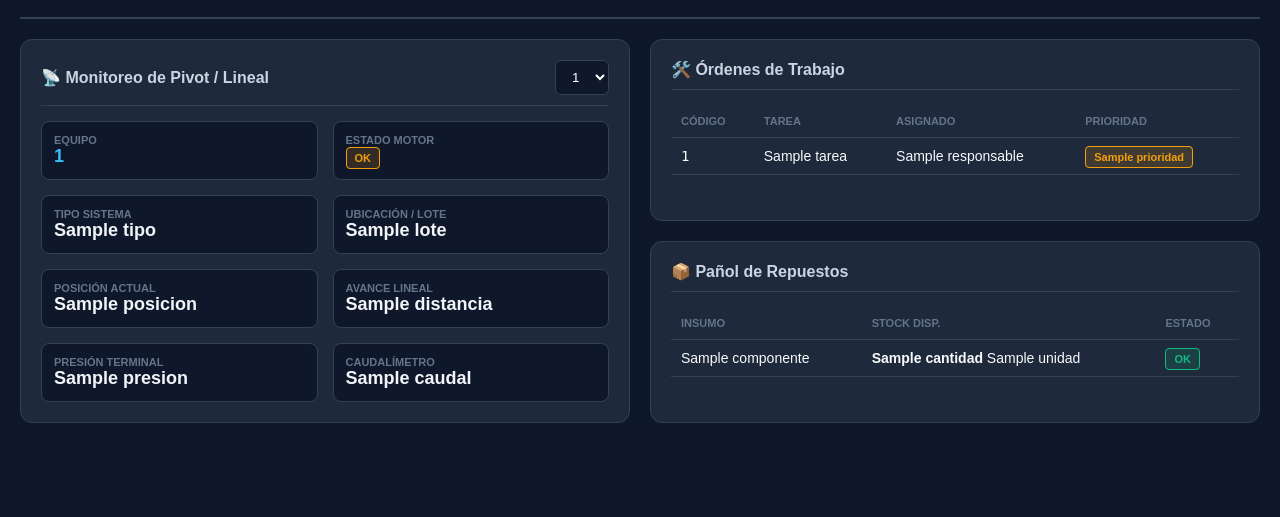
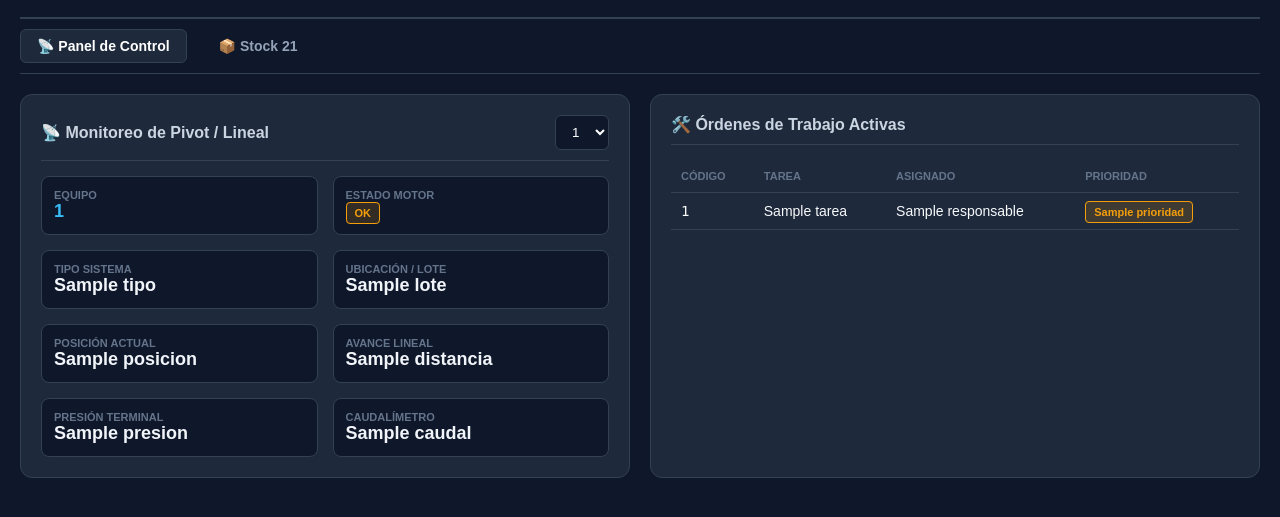
Before and after one commit to Agro-Cloud-Riego/Agro-Cloud-Riego, a Flask app: template templates/dashboard.html in a window 1280 px wide. Shown: the part 67-584 px from the top of the page. Run offline with Flask 3, Linux system fonts and the light colour scheme; the template is opened without the code that fills it: most values are stand-ins (such as "Sample title", 1, 10 or a date in 2020).

Commit message:
dashboard.html

```diff
--- a/templates/dashboard.html
+++ b/templates/dashboard.html
@@ -7,9 +7,16 @@
     <style>
         :root { --bg-principal: #0f172a; --bg-tarjeta: #1e293b; --borde: #334155; --texto-ok: #38bdf8; --verde: #10b981; --alerta: #ef4444; }
         body { font-family: sans-serif; background-color: var(--bg-principal); color: #f8fafc; margin: 0; padding: 20px; }
-        header { display: flex; justify-content: space-between; align-items: center; border-bottom: 2px solid var(--borde); padding-bottom: 15px; margin-bottom: 20px; }
+        header { display: flex; justify-content: space-between; align-items: center; border-bottom: 2px solid var(--borde); padding-bottom: 15px; margin-bottom: 10px; }
         h1 { margin: 0; font-size: 26px; color: #fff; font-weight: 800; }
         .logo-meta { font-size: 12px; color: #94a3b8; text-transform: uppercase; letter-spacing: 1.5px; }
+
+        /* Barra de Navegación Nueva */
+        nav { display: flex; gap: 15px; margin-bottom: 20px; padding-bottom: 10px; border-bottom: 1px solid var(--borde); }
+        .nav-link { color: #94a3b8; text-decoration: none; font-size: 14px; font-weight: bold; padding: 8px 16px; border-radius: 6px; border: 1px solid transparent; }
+        .nav-link:hover { color: #fff; background-color: var(--bg-tarjeta); }
+        .nav-link.active { color: #fff; background-color: var(--bg-tarjeta); border-color: var(--borde); }
+
         .dashboard-layout { display: grid; grid-template-columns: 1fr 1fr; gap: 20px; }
         .panel { background-color: var(--bg-tarjeta); border: 1px solid var(--borde); padding: 20px; border-radius: 12px; }
         .panel-titulo { font-size: 16px; font-weight: bold; border-bottom: 1px solid var(--borde); padding-bottom: 10px; margin-bottom: 15px; color: #cbd5e1; display: flex; justify-content: space-between; align-items: center; }
@@ -41,6 +48,11 @@
             <a href="/logout" class="btn-logout">Cerrar Sesión</a>
         </div>
     </header>
+
+    <nav>
+        <a href="/" class="nav-link active">📡 Panel de Control</a>
+        <a href="/stock" class="nav-link">📦 Stock 21</a>
+    </nav>
 
     <div class="dashboard-layout">
         <div class="panel">
@@ -93,9 +105,8 @@
             </div>
         </div>
 
-        <div class="dashboard-layout" style="grid-template-columns: 1fr; gap: 20px;">
         <div class="panel">
-                <div class="panel-titulo">🛠️ Órdenes de Trabajo</div>
+            <div class="panel-titulo">🛠️ Órdenes de Trabajo Activas</div>
             <table>
                 <thead>
                     <tr><th>Código</th><th>Tarea</th><th>Asignado</th><th>Prioridad</th></tr>
@@ -112,25 +123,6 @@
                 </tbody>
             </table>
         </div>
-
-            <div class="panel">
-                <div class="panel-titulo">📦 Pañol de Repuestos</div>
-                <table>
-                    <thead>
-                        <tr><th>Insumo</th><th>Stock Disp.</th><th>Estado</th></tr>
-                    </thead>
-                    <tbody>
-                        {% for item in stock %}
-                        <tr>
-                            <td>{{ item.componente }}</td>
-                            <td><strong>{{ item.cantidad }}</strong> {{ item.unidad }}</td>
-                            <td><span class="badge {% if item.estado == 'OK' %}badge-marcha{% else %}badge-critico{% endif %}">{{ item.estado }}</span></td>
-                        </tr>
-                        {% endfor %}
-                    </tbody>
-                </table>
-            </div>
-        </div>
     </div>
 
 </body>
```
Lines whose indentation alone changed are shown as unchanged.
